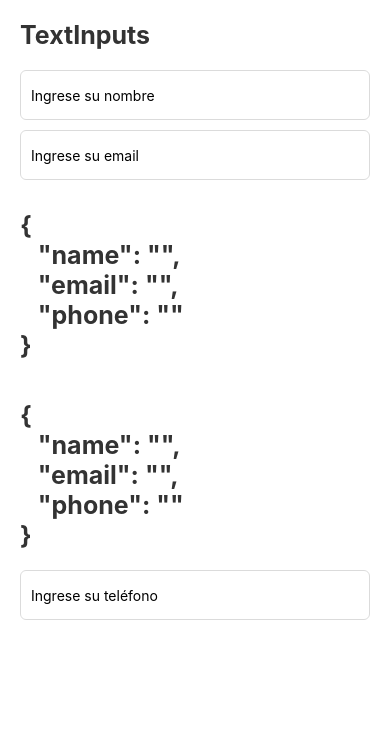
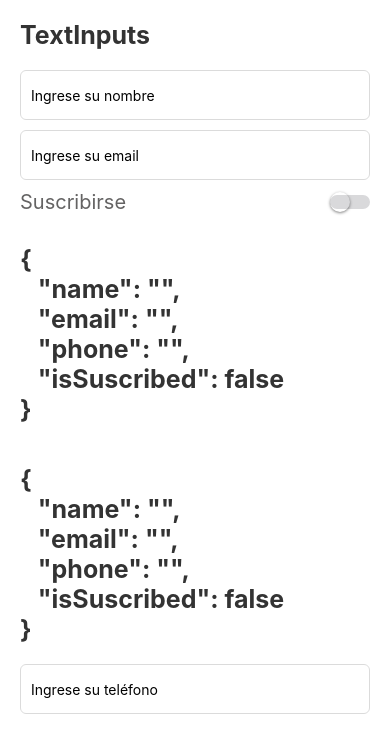
Before and after one commit to JeralPineda/Components-RN, a React Native app: screen /TextInputScreen in a window 390 px wide. Shown: the top 752 px of the page. Built offline with nearby package versions, Linux system fonts and the light colour scheme.

Commit message:
feat: add useForm

```diff
--- /dev/null
+++ b/src/hooks/index.ts
@@ -0,0 +1 @@
+export {useAnimation} from "./useAnimation";
--- /dev/null
+++ b/src/hooks/useForm.tsx
@@ -0,0 +1,18 @@
+import {useState} from "react";
+
+export const useForm = <T extends Object>(initState: T) => {
+  const [state, setState] = useState(initState);
+
+  const onChange = <K extends Object>(value: K, field: keyof T) => {
+    setState({
+      ...state,
+      [field]: value,
+    });
+  };
+
+  return {
+    ...state,
+    form: state,
+    onChange,
+  };
+};
--- a/src/screens/TextInputScreen.tsx
+++ b/src/screens/TextInputScreen.tsx
@@ -1,4 +1,4 @@
-import React, {useState} from "react";
+import React from "react";
 import {
   StyleSheet,
   View,
@@ -8,23 +8,27 @@ import {
   ScrollView,
   TouchableWithoutFeedback,
   Keyboard,
+  Text,
 } from "react-native";
 import {FlatListMenuHeader} from "../components/flatlist";
 import {globalStyles} from "../theme";
+import {useForm} from "../hooks/useForm";
+import {Switch} from "../components/form";
 
 export const TextInputScreen = () => {
-  const [form, setForm] = useState({
+  const {form, onChange, isSuscribed} = useForm({
     name: "",
     email: "",
     phone: "",
+    isSuscribed: false,
   });
 
-  const onChange = (value: string, field: string) => {
-    setForm({
-      ...form,
-      [field]: value,
-    });
-  };
+  // const onChange = (value: string, field: string) => {
+  //   setForm({
+  //     ...form,
+  //     [field]: value,
+  //   });
+  // };
 
   return (
     <KeyboardAvoidingView
@@ -52,6 +56,14 @@ export const TextInputScreen = () => {
               keyboardType="email-address"
             />
 
+            <View style={styles.switchRow}>
+              <Text style={styles.switchText}>Suscribirse</Text>
+              <Switch
+                isOn={isSuscribed}
+                onChange={value => onChange(value, "isSuscribed")}
+              />
+            </View>
+
             <FlatListMenuHeader title={JSON.stringify(form, null, 3)} />
             <FlatListMenuHeader title={JSON.stringify(form, null, 3)} />
             <TextInput
@@ -63,7 +75,7 @@ export const TextInputScreen = () => {
             />
           </View>
 
-          <View style={{height: 100}} />
+          <View style={styles.separator} />
         </ScrollView>
       </TouchableWithoutFeedback>
     </KeyboardAvoidingView>
@@ -82,4 +94,17 @@ const styles = StyleSheet.create({
     paddingHorizontal: 10,
     marginBottom: 10,
   },
+  switchRow: {
+    flexDirection: "row",
+    justifyContent: "space-between",
+    alignItems: "center",
+    marginBottom: 10,
+  },
+  switchText: {
+    fontSize: 20,
+    color: "#646363",
+  },
+  separator: {
+    height: 100,
+  },
 });
```
